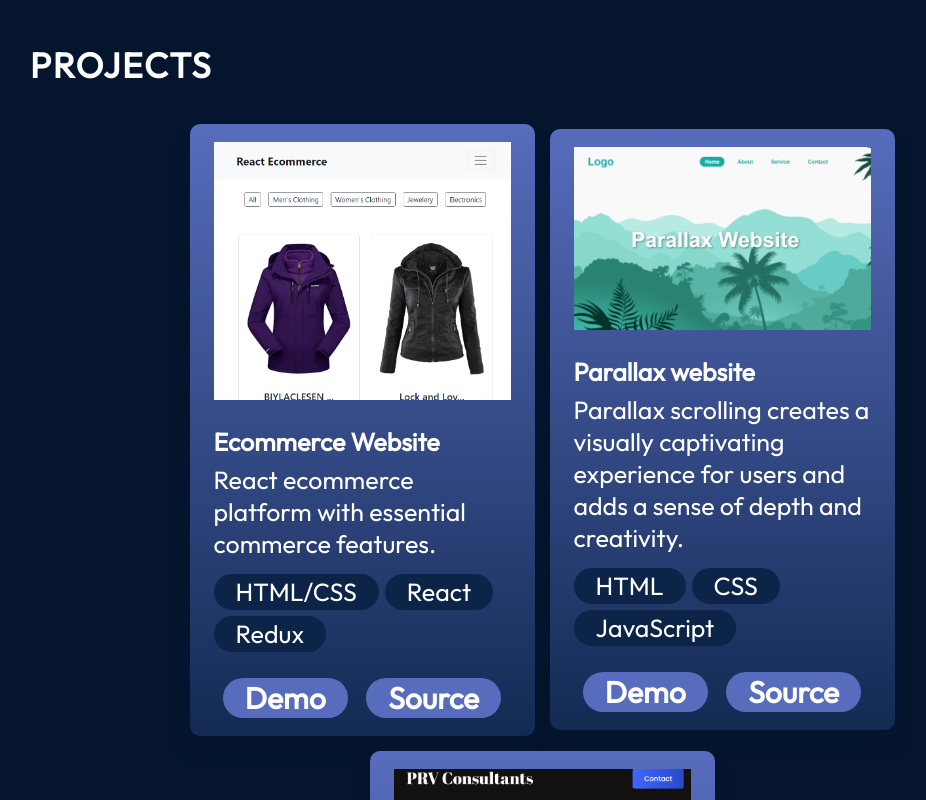
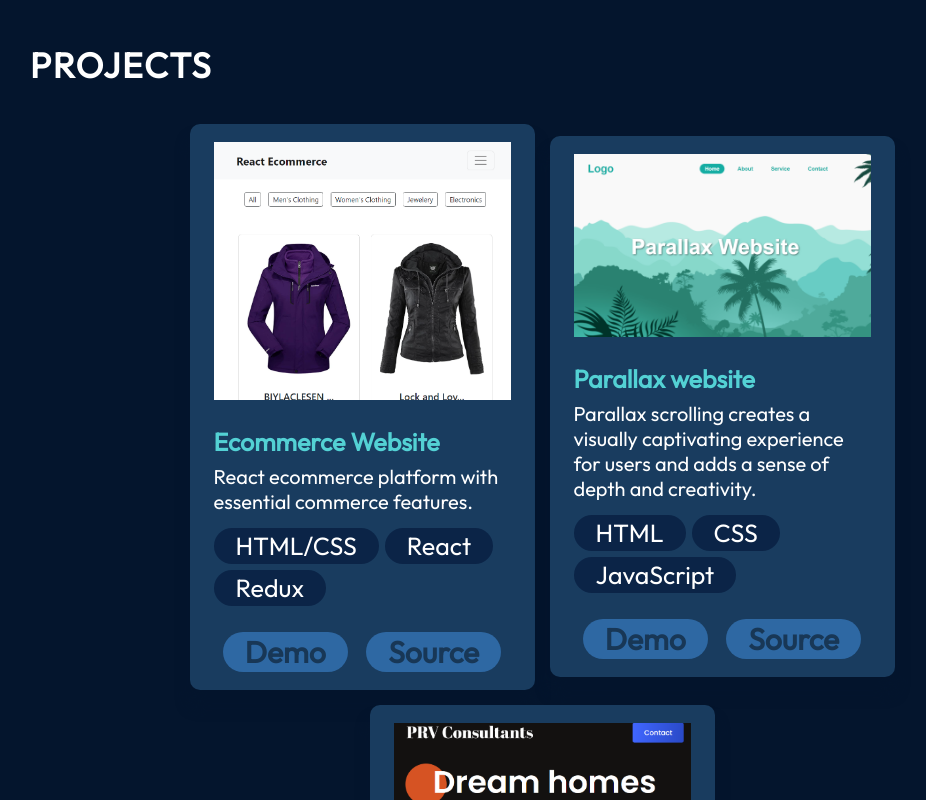
Before and after one commit to Prachi1208/portfolio, a React (Vite) app: page / in a window 1280 px wide. Shown: the part 2100-2900 px from the top of the page, without its empty margins (98-1024 px from the left). Built offline with nearby package versions, Linux system fonts and the light colour scheme.

Commit message:
Update ProjectCard.module.css

```diff
--- a/src/components/Projects/ProjectCard.module.css
+++ b/src/components/Projects/ProjectCard.module.css
@@ -2,9 +2,11 @@
 
 .container {
   display: flex;
+
   flex-direction: column;
   border-radius: 10px;
-  background: linear-gradient(180deg, #576cbc 0%, #132a53 100%);
+  background-color: rgb(25, 60, 95);
+  /* background: linear-gradient(180deg, #576cbc 0%, #132a53 100%); */
   box-shadow: 0 16px 14px 0 #04152d;
   padding: 18px 24px;
   max-width: 345px;
@@ -17,11 +19,12 @@
 .title {
   font-size: 25px;
   font-weight: 700;
+  color: rgb(83, 209, 212);
 }
 
 .description {
   margin-top: 6px;
-  font-size: 25px;
+  font-size: 20px;
   font-weight: 400;
 }
 
@@ -50,12 +53,14 @@
   justify-content: space-around;
 }
 
+
+
 .link {
   text-decoration: none;
-  color: var(--color-text);
+  color: rgb(24, 55, 86);
   font-size: 30px;
   font-weight: 600;
   border-radius: 100px;
-  background: var(--color-primary);
+  background: rgb(46, 104, 163);
   padding: 1px 22px;
 }
```
